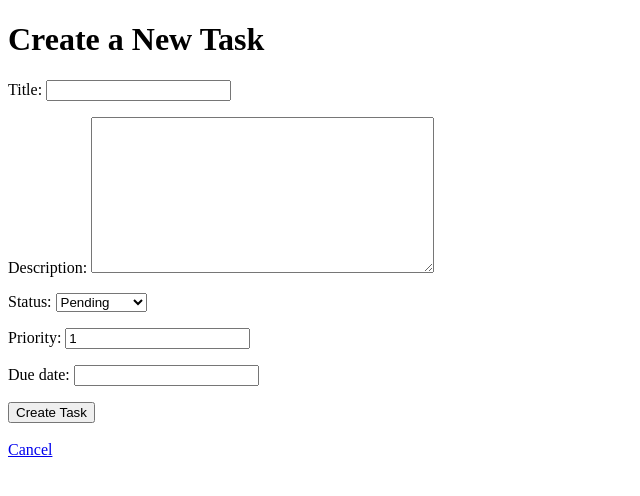
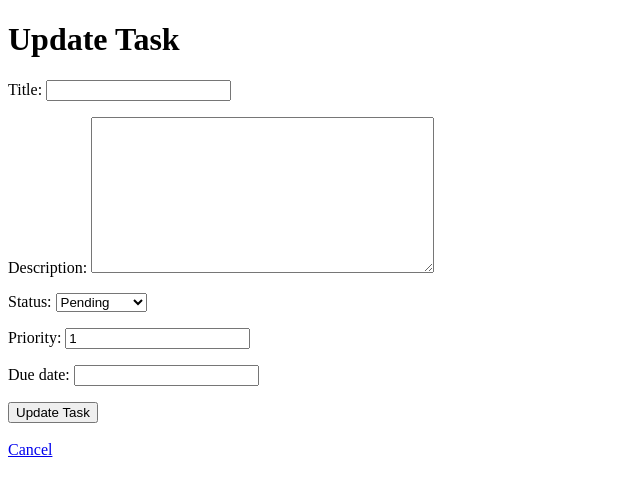
Before and after one commit to rohitkshirsagar19/Django-Todo-App, a Django app: template todos/templates/todos/task_form.html in a window 1280 px wide. Shown: the top 496 px of the page, without its empty margins (0-640 px from the left). Run offline with Django 5.2, Linux system fonts and the light colour scheme; the template is opened without the code that fills it: values that come from a table or form of the project are taken from there, others are empty; tables that the repository leaves empty hold one stand-in row (values such as "Sample post"); parts of the project's set-up code (start-up, migrations or seed data) failed here and were passed over.

Commit message:
FEAT: Added update feat

```diff
--- a/todos/templates/todos/task_detail.html
+++ b/todos/templates/todos/task_detail.html
@@ -6,6 +6,7 @@
 </head>
 <body>
     <h1>{{ task.title }}</h1>
+    <a href="{% url 'task_update' task.pk %}"> Edit this task </a> <hr>
     <p><strong>Status:</strong> {{ task.get_status_display }}</p>
     <p><strong>Priority:</strong> {{ task.priority }}</p>
 
--- a/todos/templates/todos/task_form.html
+++ b/todos/templates/todos/task_form.html
@@ -4,11 +4,11 @@
     <title>Create Task</title>
 </head>
 <body>
-    <h1>Create a New Task</h1>
+    <h1>{% if task %} Update Task {% else %} Create New Task {% endif %}</h1>
     <form method="post">
         {% csrf_token %}
         {{ form.as_p }}
-        <button type="submit">Create Task</button>
+        <button type="submit">{% if task %} Update Task {% else %} Create Task {% endif %}</button>
     </form>
     <br>
     <a href="{% url 'task_list' %}">Cancel</a>
--- a/todos/urls.py
+++ b/todos/urls.py
@@ -6,5 +6,5 @@ urlpatterns = [
     path('task/<int:pk>/',views.task_detail,name='task_detail'),
     path('create/',views.task_create,name='task_create'),
     path('task/<int:pk>/update/',views.task_update,name='task_update'),
-
+    path('task/<int:pk>/delete/',views.task_delete,name='task_delete'),
 ]
```
Also changed, not shown: todos/views.py (+15 -0 lines).
